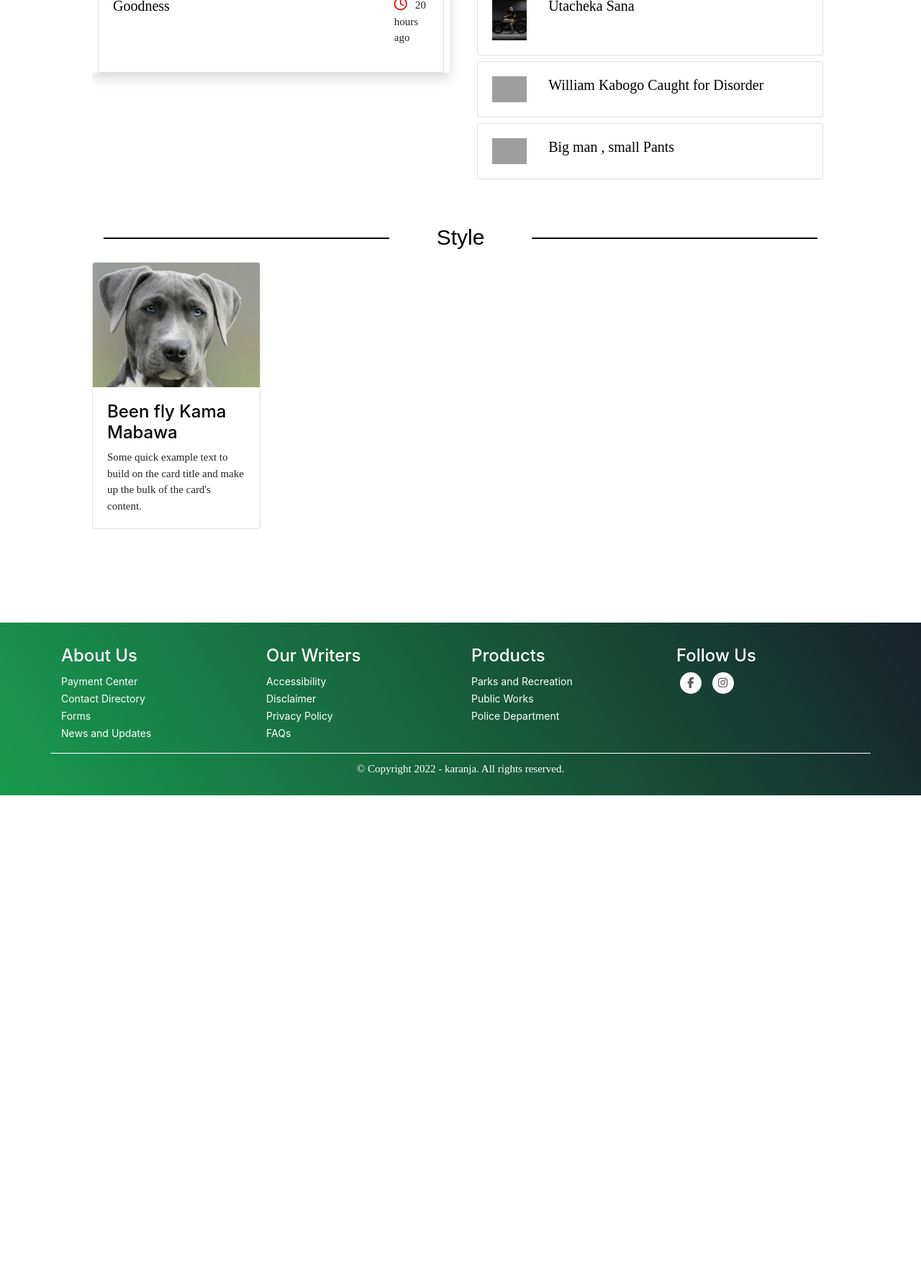
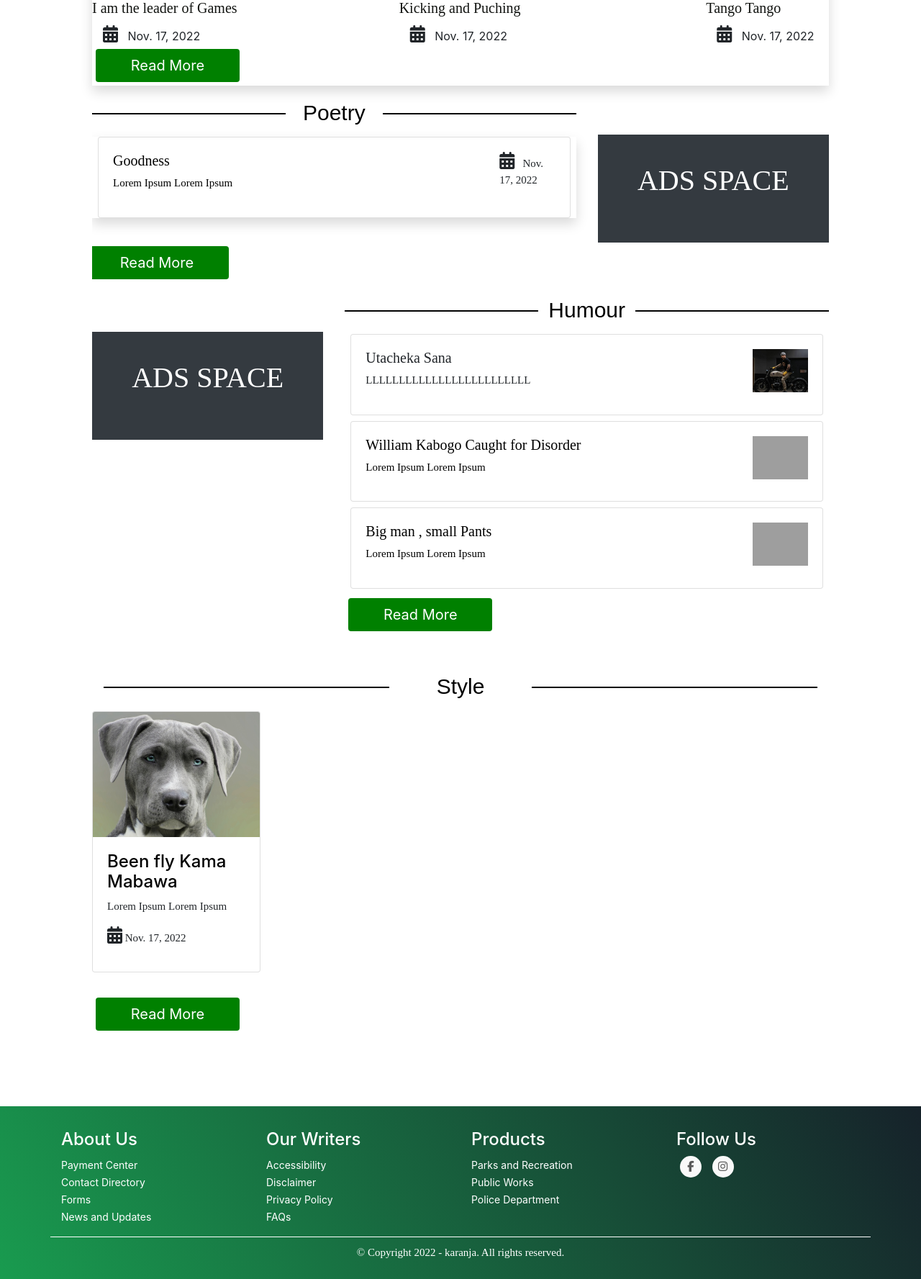
Before and after one commit to karanjalight/state-of-kiambu-fullstack, a Django app: page / in a window 1280 px wide. Shown: the part 1755-3532 px from the top of the page at 72% size. Before the commit the page ends 2860 px from the top, so only its background shows below. Run offline with Django 3.2, Linux system fonts and the light colour scheme; data comes from the database, SQL or seed files in the repository; both versions use the stored data as it was after the commit; some libraries are stand-ins or nearby versions; grey boxes are pictures that could not be loaded.

Commit message:
finishing up the queries

```diff
--- a/state_of_kiambu_backend/views.py
+++ b/state_of_kiambu_backend/views.py
@@ -111,6 +111,71 @@ def home(request):
     print("failed")
 
 
+#==========THE LIST VIEWS==================
+
+  try:
+    #The Queries
+    allQL = article.objects.all()
+    newsQL = article.objects.filter(menu="News")
+    marketsQL = article.objects.filter(menu="Markets")
+    politicsQL = article.objects.filter(menu="Politics")
+    fictionQL = article.objects.filter(menu="Fiction-and-Poetry")
+    booksCultureQL = article.objects.filter(menu="Books-and-Culture")
+    humourCartoonsQL = article.objects.filter(menu="Humour-and-Cartoons")
+    puzzlesGamesQL = article.objects.filter(menu="Puzzles-and-Games")
+    styleQL = article.objects.order_by('slug').reverse().filter(menu="Style")
+
+
+
+    page = request.GET.get('page', 1)
+    paginatorall1 = Paginator(allQL, 3)
+    paginatorNews1 = Paginator(newsQL, 1)
+    paginatorMarkets1 = Paginator(marketsQL, 1)
+    paginatorPolitics1 = Paginator(politicsQL, 1)
+    paginatorFiction1 = Paginator(fictionQL, 1)
+    paginatorBooksCulture1 = Paginator(booksCultureQL, 1)
+    paginatorHumourCartoons1 = Paginator(humourCartoonsQL, 1)
+    paginatorPuzzleGames1 = Paginator(puzzlesGamesQL, 1)
+    paginatorStyle1 = Paginator(styleQ, 1)
+    try:
+      all_ = paginatorall1.page(page)
+      news_ = paginatorNews1.page(page)
+      markets_ = paginatorMarkets1.page(page)
+      politics_ = paginatorPolitics1.page(page)
+      fiction_ = paginatorFiction1.page(page)
+      booksCulture_ = paginatorBooksCulture1.page(page)
+      humourCartoons_ = paginatorHumourCartoons1.page(page)
+      puzzlesGames_ = paginatorPuzzleGames1.page(page)
+      style_ = paginatorStyle1.page(page)
+
+
+    except PageNotAnInteger:
+      all_ = paginatorall.page(1)
+      news_ = paginatorNews.page(1)
+      markets_ = paginatorMarkets.page(1)
+      politics_ = paginatorPolitics.page(1)
+      fiction_ = paginatorFiction.page(1)
+      booksCulture_ = paginatorBooksCulture.page(1)
+      humourCartoons_ = paginatorHumourCartoons.page(1)
+      puzzlesGames_ = paginatorPuzzleGames.page(1)
+      style_ = paginatorStyle.page(1)
+
+
+    except EmptyPage:
+      all_ = paginatorall.page(paginatorNews.num_pages)
+      news_ = paginatorNews.page(paginatorNews.num_pages)
+      markets_ = paginatorMarkets.page(paginatorMarkets.num_pages)
+      politics_ = paginatorPolitics.page(paginatorPolitics.num_pages)
+      fiction_ = paginatorFiction.page(paginatorFiction.num_pages)
+      booksCulture_ = paginatorBooksCulture.page(paginatorBooksCulture.num_pages)
+      humourCartoons_ = paginatorHumourCartoons.page(paginatorHumourCartoons.num_pages)
+      puzzlesGames_ = paginatorPuzzleGames.page(paginatorPuzzleGames.num_pages)
+      style_ = paginatorStyle.page(paginatorStyle.num_pages)
+
+  except:
+    print("failed")
+
+
 
 
   #output  the  data in a simple form
@@ -124,6 +189,16 @@ def home(request):
     'humourCartoons': humourCartoons,
     'puzzleGames': puzzlesGames,  #done
     'style': style,
+    #-===========---------THE LIST VIEWS------------=======#
+    'all_': all_,
+    'news_': news_,       #done
+    'markets_': markets_,   #done
+    'politics_': politics_, #done
+    'fiction_': fiction_,   #done
+    'booksCulture_': booksCulture_,   #done
+    'humourCartoons_': humourCartoons_,
+    'puzzleGames_': puzzlesGames_,  #done
+    'style_': style_,
   }
 
 
@@ -140,6 +215,7 @@ def articlelistView(request, menu):
 
 
   TOPICS = request.GET.get('menu')
+  print(TOPICS)
 
   # add a sorting algortithm
   topics = article.objects.order_by('slug').reverse().all().values('menu')
@@ -147,6 +223,7 @@ def articlelistView(request, menu):
 
   if topics:
     artliclelists = article.objects.filter(menu=menu)
+    print('=============================================')
     print(artliclelists)
 
   else:
--- a/templates/home.html
+++ b/templates/home.html
@@ -511,17 +511,11 @@
           <li class="nav-item active">
             <a class="nav-link" href="#footer">Contact Us <span class="sr-only">(current)</span></a>
           </li>
-
-
-
-        </ul>
-
-        <ul class="navbar-nav mr-auto mt-2 mt-lg-0">
           {% if user.is_authenticated %}
 
 
           <li class="nav-item">
-            <a class="nav-link waves-effect rounded-top rounded-bottom" href="{% url 'logout' %}"  style="color: black;"><i class="fas fa-user fa-lg me-3 fa-fw"></i> &nbsp       {{ user.username }}
+            <a class="nav-link waves-effect rounded-top rounded-bottom" href="{% url 'logout' %}"  style="color: black;"> Hi&nbsp {{ user.username }}!
             </a>
           </li>
 
@@ -535,6 +529,13 @@
 
           {% endif %}
 
+
+
+        </ul>
+
+        <ul class="navbar-nav mr-auto mt-2 mt-lg-0">
+
+
         </ul>
 
         <form class="form-inline my-2 my-lg-0">
@@ -547,7 +548,11 @@
   <!--end of navbar-->
   <br>
 
-    <!--This is the heading landing page -->
+
+
+
+
+    <!--=======================-===========This is the heading landing page ======-->
   <div class="mx-auto overflow-hidden landing">
 
     <div class="row" ">
@@ -569,15 +574,18 @@
               <h5 class="card-title" style="color:black; ; margin-top: 12px;"> {{article.article_name}} </h5>
 
             </a>
-              <p class="card-text">Some quick example text to build on the card title and make up the bulk of the card's
-                content.</p>
-                <a href=" {% url 'articleview' article.menu %} " style="text-decoration:none;">
-              <button class="button"><span>   Read More  </span></button></a>
+              <p class="card-text">{{article.article_caption}} </p>
 
 
             </div>
           </div>
 
+
+        {% endfor %}
+        {% for article  in markets_  %}
+
+        <a href=" {% url 'articlelist' article.menu %} " style="text-decoration:none;">
+          <button class="button"><span>   Read More  </span></button></a>
 
         {% endfor %}
 
@@ -597,10 +605,14 @@
             <li data-target="#carouselExampleCaptions" data-slide-to="1"></li>
             <li data-target="#carouselExampleCaptions" data-slide-to="2"></li>
           </ol>
+
+           {% comment %} -====================Image 1======================== {% endcomment %}
+
+          {% for article in politics_ %}
           <div class="carousel-inner">
             <div class="carousel-item active">
               <div class="cardi" style="margin-bottom:12px ;">
-                <img src="https://familydoctor.org/wp-content/uploads/2018/02/41808433_l.jpg" class="card-img-top"
+                <img src=" {{article.image.url}} " style='height:500px; object-fit:cover;'  class="card-img-top"
                   alt="...">
                 <div class="card-body">
                   <h4 style=" style="color:black;"">Doctors have been complaining about ...</h4>
@@ -608,10 +620,13 @@
                 </div>
               </div>
             </div>
+            {% endfor %}
+
+          {% comment %} -====================Image 2======================== {% endcomment %}
+            {% for article in news_  %}
               <div class="carousel-item">
                 <div class="cardi" style="margin-bottom:12px ;">
-                <img
-                  src="https://cdn.britannica.com/56/166656-050-647D185C/Uhuru-Kenyatta-president-inauguration-Kenya-2013.jpg"
+                  <img style='height:500px; object-fit:cover;'      src="{{article.image.url}}"
                     class="card-img-top" alt="...">
                   <div class="card-body">
                     <h4 style=" style="color:black;"">Uhuru made remarks concerning ... </h4>
@@ -619,16 +634,17 @@
                   </div>
                 </div>
               </div>
+              {% endfor %}
+            {% for article in markets_  %}
             <div class="carousel-item">
               <div class="cardi" style="margin-bottom:12px ;">
-                <img
-                  src="https://media-cldnry.s-nbcnews.com/image/upload/t_fit-1240w,f_auto,q_auto:best/rockcms/2022-03/black-lab-favorite-dog-main-220315-e8e0ee.jpg"
-                  class="card-img-top" alt="...">
+                <img  src=" {{article.image.url}}" style='height:500px;object-fit:cover;'  class="card-img-top" alt="...">
                 <div class="card-body">
                   <h4  style="color:black;">I bet you didn't know this ...</h4>
 
                 </div>
               </div>
+            {% endfor %}
 
 
             </div>
@@ -655,10 +671,11 @@
               <div class="col-8">
                 <h4  style="color:black;"> {{ article.article_name}} </h4>
                 <p>
-                  Viral This Week: Kenyans ask Riggy G to Give Comedian KK Job, Diana Marua Praise... Read more:
-
+                  {{article.article_caption }}
                 </p>
               </a>
+              <br>
+              <p> {{article.date}}
 
 
               </div>
@@ -671,6 +688,12 @@
 
           </div>
         </div>
+
+        {% endfor %}
+        {% for article  in news_  %}
+
+        <a href=" {% url 'articlelist' article.menu %} " style="text-decoration:none;">
+          <button class="button"><span>   Read More  </span></button></a>
 
         {% endfor %}
 
@@ -699,28 +722,38 @@
                   <div class="cardi-body ">
                     <div class="row">
                       <div class="col-8">
-                        <p><a href=" {% url 'articleview' article.slug %} " style="text-decoration:none; color: black;">This is a blog website about a magazine  </a></p>
+                        <p><a href=" {% url 'articleview' article.slug %} " style="text-decoration:none; color: black;">{{article.article_caption}} </a></p>
                       </div>
                       <div class="col-4">
-                        <a href=" {% url 'articleview' article.slug %} " style="text-decoration:none; color: black;"> <img src="{{ article.image.url }}" class="d-block w-100" alt="..." ></a>
+                        <a href=" {% url 'articleview' article.slug %} " style="text-decoration:none; color: black;"> <img src="{{ article.image.url }}" class="d-block w-100" alt="..." style="height:70px;" > </a>
                       </div>
 
                     </div>
 
                   </div>
-                  <p style="color: rgb(185, 24, 24) ;"><b> <i class="fa-solid fa-feather-pointed"></i> By Liz Wambui</b>
+                  <p style="color: black ;"><b> <i class="fa-solid fa-feather-pointed"></i> {{article.writer}}</b>
                   </p>
                 </div>
               </li>
             {% endfor %}
 
+          </ul>
+          {% for article  in politics_  %}
 
-          </ul>
+          <a href=" {% url 'articlelist' article.menu %} " style="text-decoration:none;">
+            <button class="button bg-dark"><span>   Read More  </span></button></a>
+
+          {% endfor %}
         </div>
         <!-- end of recommendations-->
         <br>
 
         <!--trending-->
+        <div class="container-fluid bg-success " style="height:150px;  margin-top: 20px; margin-bottom: 20px;">
+
+          <h5 style="font-size:40px; color:white; text-align:center; padding:40px;">ADS SPACE</h1>
+
+        </div>
 
         <div class="card shadow">
           <div class="card-header bg-dark" style="color: rgb(255, 255, 255) ; text-align: center; font-size: 25px;  ">
@@ -736,10 +769,10 @@
                   <div class="cardi-body ">
                     <div class="row">
                       <div class="col-8">
-                        <p><a href=" {% url 'articleview' article.slug %} " style="text-decoration:none; color: black;"> This is a blog website about a magazine  </a></p>
+                        <p><a href=" {% url 'articleview' article.slug %} " style="text-decoration:none; color: black;"> {{article.article_caption}}</a></p>
                       </div>
                       <div class="col-4"><a href=" {% url 'articleview' article.slug %} " style="text-decoration:none; color: black;">
-                         <img src="{{ article.image.url}}"  class="d-block w-100" alt="...">
+                         <img src="{{ article.image.url}}" style="height:70px;" class="d-block w-100" alt="...">
                       </a>
 
                         </div>
@@ -747,7 +780,7 @@
                     </div>
 
                   </div>
-                  <p style="color: rgb(185, 24, 24) ;"><b> <i class="fa-solid fa-feather-pointed"></i> By Liz Wambui</b>
+                  <p style="color: black ;"><b> <i class="fa-solid fa-feather-pointed"></i> By Liz Wambui</b>
                   </p>
                 </div>
               </li>
@@ -755,6 +788,12 @@
 
 
           </ul>
+          {% for article  in booksCulture_  %}
+
+          <a href=" {% url 'articlelist' article.menu %} " style="text-decoration:none;">
+            <button class="button bg-dark"><span>   Read More  </span></button></a>
+
+          {% endfor %}
         </div>
         <!-- end of trending-->
 
@@ -787,7 +826,7 @@
             <div class="cardi-body" style="margin-right: 20px ;">
               <h5 class="card-title" style="color:rgb(17, 19, 16) ; font-size: 20px; "> {{ article.article_name}}            </h5>
               <div class="container " >
-                <i style='font-size:18px ; color: red;' class='far'>&#xf017;</i> &nbsp; 20 hours ago
+                <i style='font-size:24px' class='fas'>&#xf073;</i> &nbsp; {{article.date}}
               </div>
 
             </div>
@@ -796,7 +835,18 @@
       {% endfor %}
 
       </div>
+
+
+      {% for article  in markets_  %}
+
+      <a href=" {% url 'articlelist' article.menu %} " style="text-decoration:none;">
+        <button class="button"><span>   Read More  </span></button></a>
+
+      {% endfor %}
+
   </div>
+
+
 
   </div>
 
@@ -804,7 +854,7 @@
 
   <div class="landing  overflow-hidden mx-auto">
     <div class="row">
-      <div class="col-sm-6">
+      <div class="col-sm-8">
         <h2 class="text-center"> Poetry </h2>
         <div class="shadow">
 
@@ -814,13 +864,14 @@
               <div class="card-body">
                 <div class="row">
 
-                  <div class="col-sm-10">
-                    <a href=" {% url 'articleview' article.slug %} " style="text-decoration:none; color: black;">
-                    <h5>{{article.article_name}} </h5>
+                  <div class="col-sm-10" ">
+                    <a href=" {% url 'articleview' article.slug %} " style="text-decoration:none; color: black; text-align-centre;  ">
+                    <h5 >{{article.article_name}} </h5>
+                    <p> {{article.article_caption}}</p>
                     </a>
                   </div>
                   <div class="col-sm-2">
-                    <p> <i style='font-size:18px ; color: red;' class='far'>&#xf017;</i> &nbsp; 20 hours ago </p>
+                    <p> <i style='font-size:24px' class='fas'>&#xf073;</i> &nbsp; {{article.date}} </p>
                   </div>
                 </div>
               </div>
@@ -830,29 +881,77 @@
 
         </div>
       </div>
-       <div class="col-sm-6">
+       <div class="col-sm-4">
+        <br><br>
+        <div class="container-fluid bg-dark  " style="height:150px;  margin-top: 20px;">
+
+          <h5 style="font-size:40px; color:white; text-align:center; padding:40px;">ADS SPACE</h1>
+
+        </div>
+      </div>
+      {% for article  in fiction_  %}
+
+      <a href=" {% url 'articlelist' article.menu %} " style="text-decoration:none;">
+        <button class="button"><span>   Read More  </span></button></a>
+
+      {% endfor %}
+
+    </div>
+  </div>
+
+  <!--=================================================================================================================================================================-->
+
+  <div class="landing  overflow-hidden mx-auto">
+    <div class="row">
+      <div class="col-sm-4">
+
+        <div class="">
+
+
+          <br><br>
+          <div class="container-fluid bg-dark  " style="height:150px;  margin-top: 20px;">
+
+            <h5 style="font-size:40px; color:white; text-align:center; padding:40px;">ADS SPACE</h1>
+
+          </div>
+
+
+        </div>
+      </div>
+       <div class="col-sm-8">
+
         <h2 class="text-center"> Humour</h2>
 
         {% for article in humourCartoons %}
         <div class="card m-2">
           <div class="card-body">
             <div class="row">
+              <div class="col-sm-10">
+                <h5>{{ article.article_name}} </h5>
+                <p> {{article.article_caption}}</p>
+              </a>
+              </div>
               <div class="col-sm-2">
                 <a href=" {% url 'articleview' article.slug %} " style="text-decoration:none; color: black;">
-                <img src="{{ article.image.url }}" class="img-fluid w-100" alt="..." >
+                <img src="{{ article.image.url }}" class="img-fluid w-100" alt="..." style="height: 60px;  object-fit:cover;" >
               </div>
 
-              <div class="col-sm-10">
-                <h5>{{ article.article_name}} </h5>
-              </a>
-              </div>
+
             </div>
           </div>
         </div>
       {% endfor %}
 
+      {% for article  in humourCartoons_  %}
+
+              <a href=" {% url 'articlelist' article.menu %} " style="text-decoration:none;">
+                <button class="button"><span>   Read More  </span></button></a>
+
+              {% endfor %}
+
 
       </div>
+
 
     </div>
   </div>
@@ -878,16 +977,21 @@
             alt="..."></a>
           <div class="card-body">
             <h4 style="color: rgb(185, 24, 24) ;"> <a href=" {% url 'articleview' article.slug %} " style="text-decoration:none; color: black;"> {{article.article_name}}</a> </h4>
-            <p class="card-text">Some quick example text to build on the card title and make up the bulk of the card's
-              content.</p>
+            <p class="card-text"> {{article.article_caption}} </p>
+              <p><i style='font-size:24px' class='fas'>&#xf073;</i> {{article.date}} </p>
           </div>
         </div>
       </div>
 
     {% endfor %}
 
+    </div>
+    {% for article  in humourCartoons_  %}
 
-    </div>
+      <a href=" {% url 'articlelist' article.menu %} " style="text-decoration:none;">
+        <button class="button"><span>   Read More  </span></button></a>
+
+      {% endfor %}
   </div>
 
 
```
Also changed, not shown: templates/article-list.html (+11 -1 lines), templates/article-page.html (+19 -2 lines), templates/base.html (+11 -8 lines), db.sqlite3, media/uploads/benzo.jpg (added), media/uploads/caferacerdotcom-___CM7pSaohN6u___-.jpg (added), media/uploads/pexels-alexandru-rotariu-733416.jpg (added), media/uploads/pexels-mike-4602172.jpg (added), media/uploads/subaru_impreza_wrx_sti_car_bumper_rear_view_96858_1280x720_IfRQXXR.jpg (added), 7 other files. Lines whose indentation alone changed are shown as unchanged.
